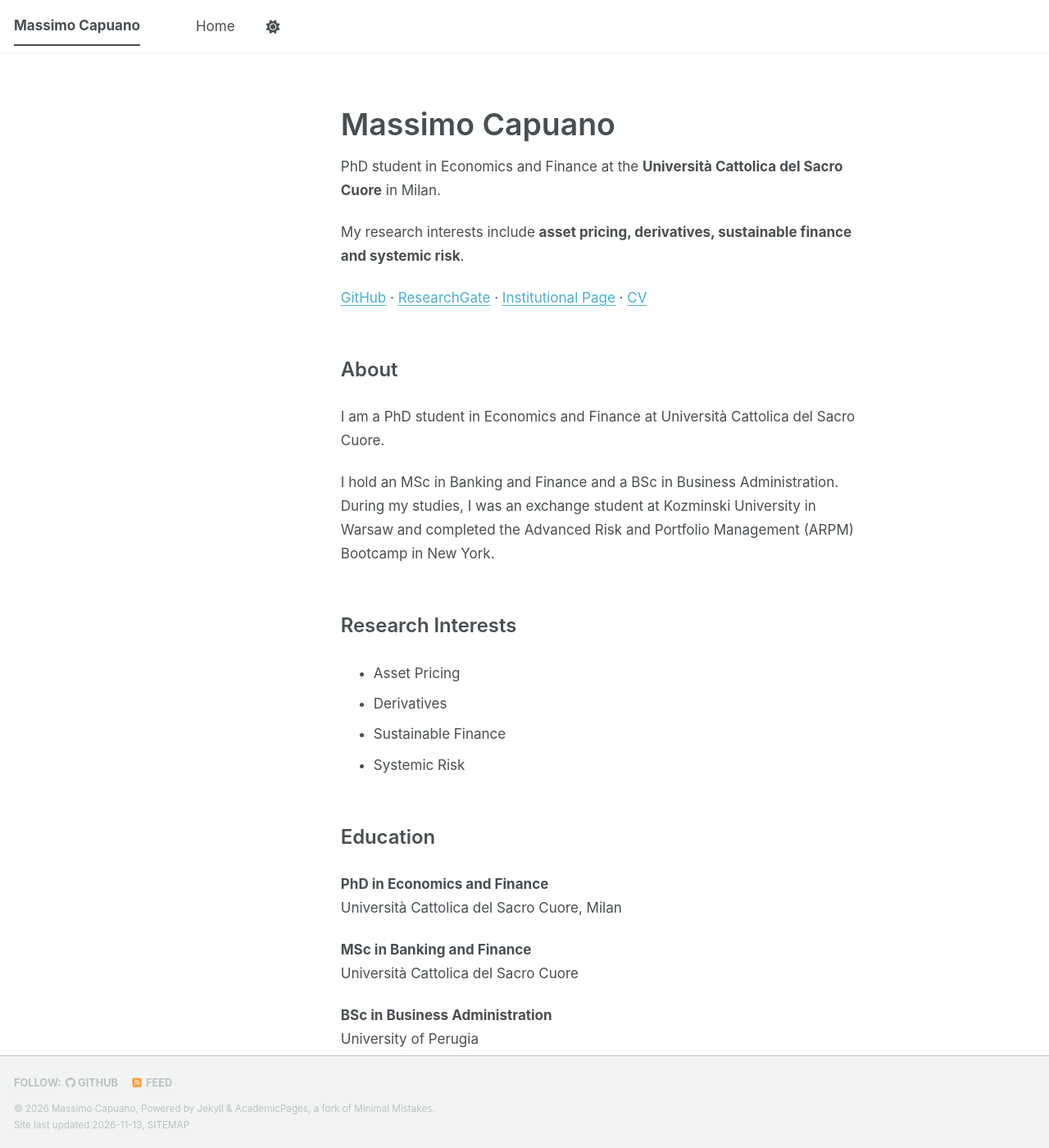
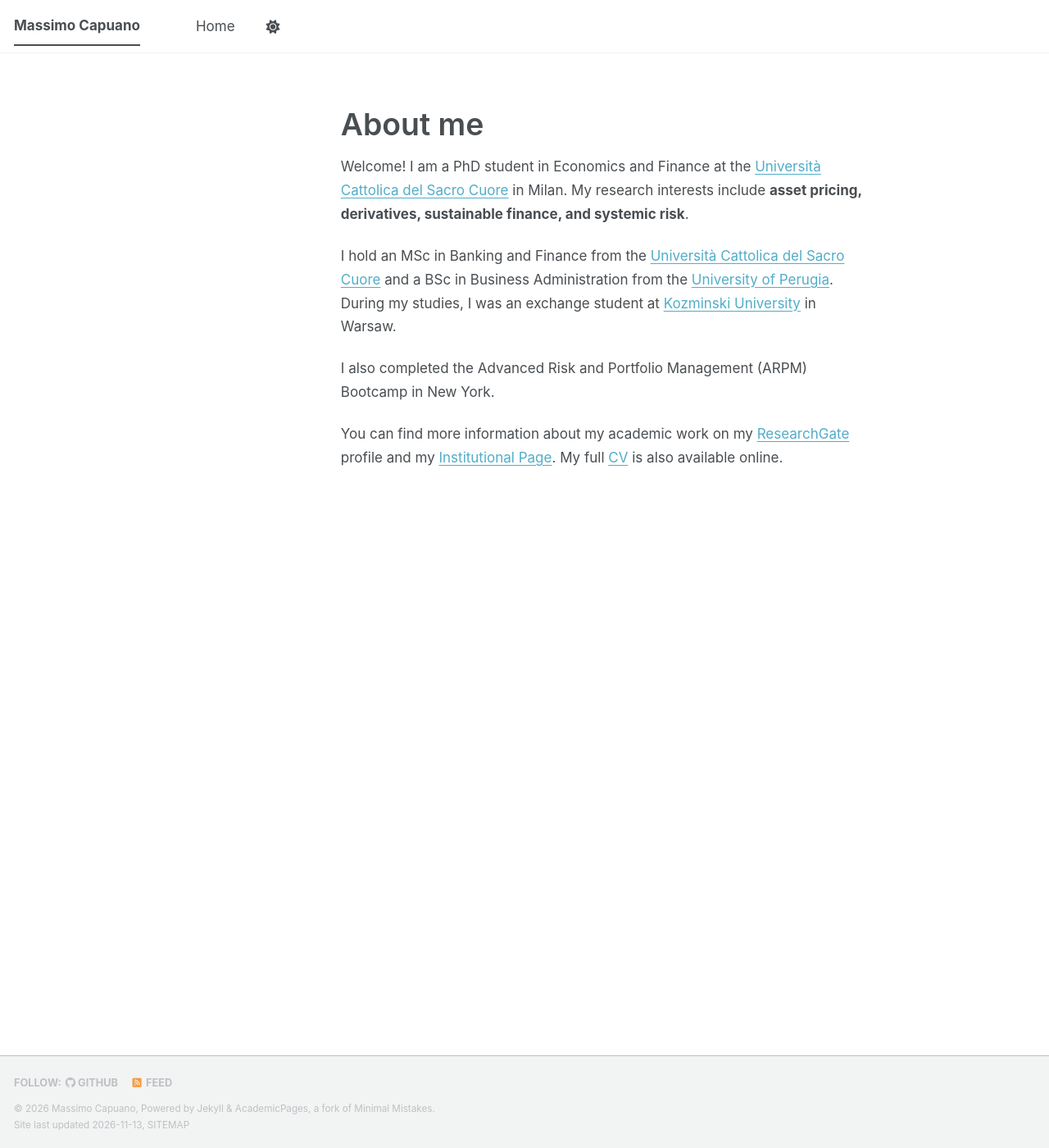
Before and after one commit to capuanomassimo/capuanomassimo.github.io, a Jekyll site: the page built from _pages/about.md, in a window 1280 px wide and 1400 px high. Shown: the whole window at 82% size. Built offline with Jekyll 4.4.1, drawn with Linux system fonts in a browser that asks for light colours; a script bundle is joined from its source files by our own code; a style sheet for code colours, icons or effects is not loaded; some of the changed text lies outside the part shown.

Commit message:
Revise about page content and title
Updated personal information and research interests in the about page.

```diff
--- a/_pages/about.md
+++ b/_pages/about.md
@@ -1,46 +1,16 @@
 ---
 permalink: /
-title: "Massimo Capuano"
-author_profile: false
+title: "About me"
+author_profile: true
 redirect_from:
   - /about/
   - /about.html
 ---
 
-PhD student in Economics and Finance at the **Università Cattolica del Sacro Cuore** in Milan.
+Welcome! I am a PhD student in Economics and Finance at the [Università Cattolica del Sacro Cuore](https://www.unicatt.it/) in Milan. My research interests include **asset pricing, derivatives, sustainable finance, and systemic risk**.
 
-My research interests include **asset pricing, derivatives, sustainable finance and systemic risk**.
+I hold an MSc in Banking and Finance from the [Università Cattolica del Sacro Cuore](https://www.unicatt.it/) and a BSc in Business Administration from the [University of Perugia](https://www.unipg.it/). During my studies, I was an exchange student at [Kozminski University](https://www.kozminski.edu.pl/) in Warsaw.
 
-[GitHub](https://github.com/capuanomassimo) · [ResearchGate](http://www.researchgate.net/profile/Massimo-Capuano) · [Institutional Page](https://publires.unicatt.it/it/persons/massimo-capuano/) · [CV](https://drive.google.com/file/d/1H4Z4dAB6vGmxuJzzeezceXZ-PvGPmA0l/view)
+I also completed the Advanced Risk and Portfolio Management (ARPM) Bootcamp in New York.
 
-## About
-
-I am a PhD student in Economics and Finance at Università Cattolica del Sacro Cuore.
-
-I hold an MSc in Banking and Finance and a BSc in Business Administration. During my studies, I was an exchange student at Kozminski University in Warsaw and completed the Advanced Risk and Portfolio Management (ARPM) Bootcamp in New York.
-
-## Research Interests
-
-- Asset Pricing
-- Derivatives
-- Sustainable Finance
-- Systemic Risk
-
-## Education
-
-**PhD in Economics and Finance**
-Università Cattolica del Sacro Cuore, Milan
-
-**MSc in Banking and Finance**
-Università Cattolica del Sacro Cuore
-
-**BSc in Business Administration**
-University of Perugia
-
-## Experience
-
-**Exchange Student**
-Kozminski University, Warsaw
-
-**Advanced Risk and Portfolio Management Bootcamp**
-New York
+You can find more information about my academic work on my [ResearchGate](http://www.researchgate.net/profile/Massimo-Capuano) profile and my [Institutional Page](https://publires.unicatt.it/it/persons/massimo-capuano/). My full [CV](https://drive.google.com/file/d/1H4Z4dAB6vGmxuJzzeezceXZ-PvGPmA0l/view) is also available online.
```
